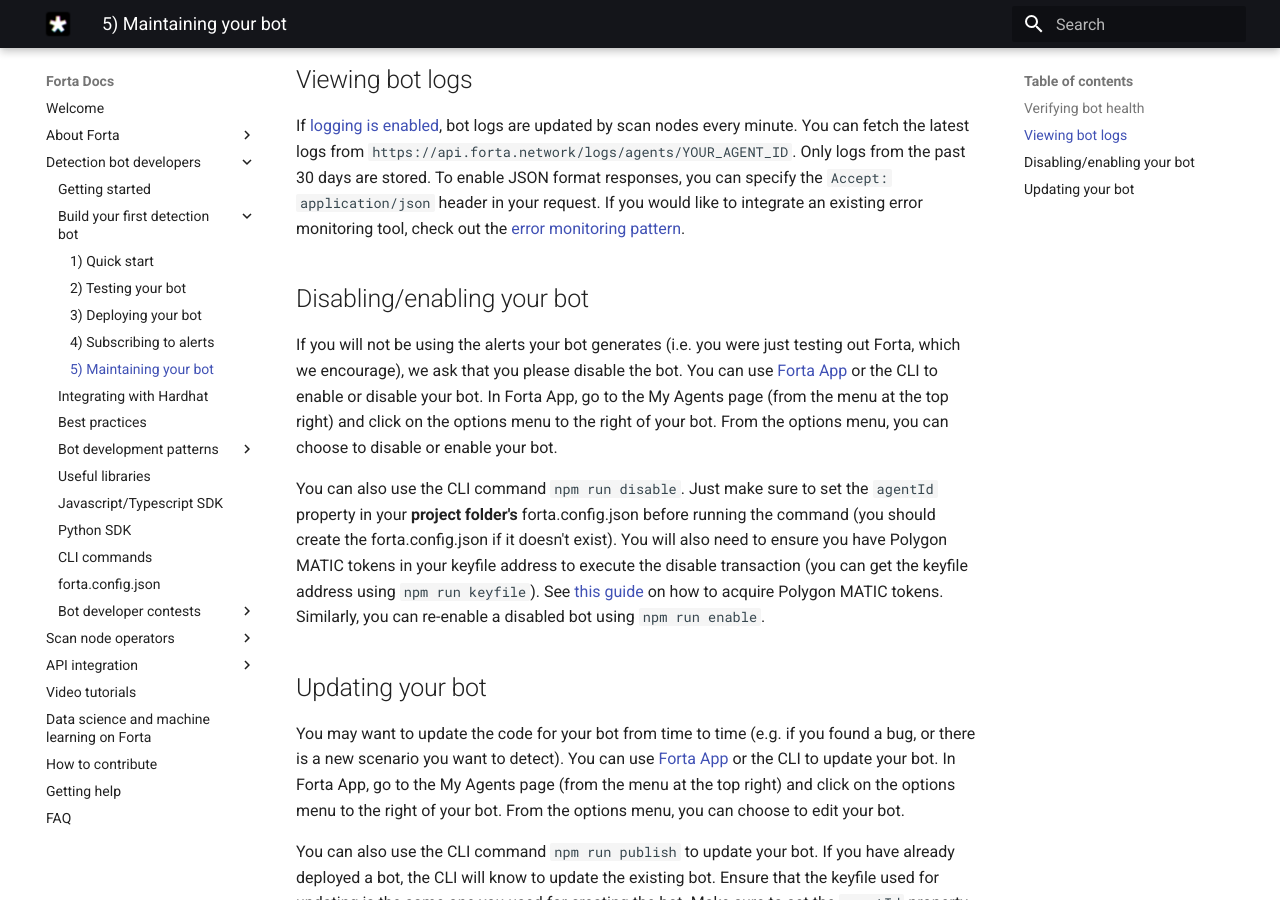
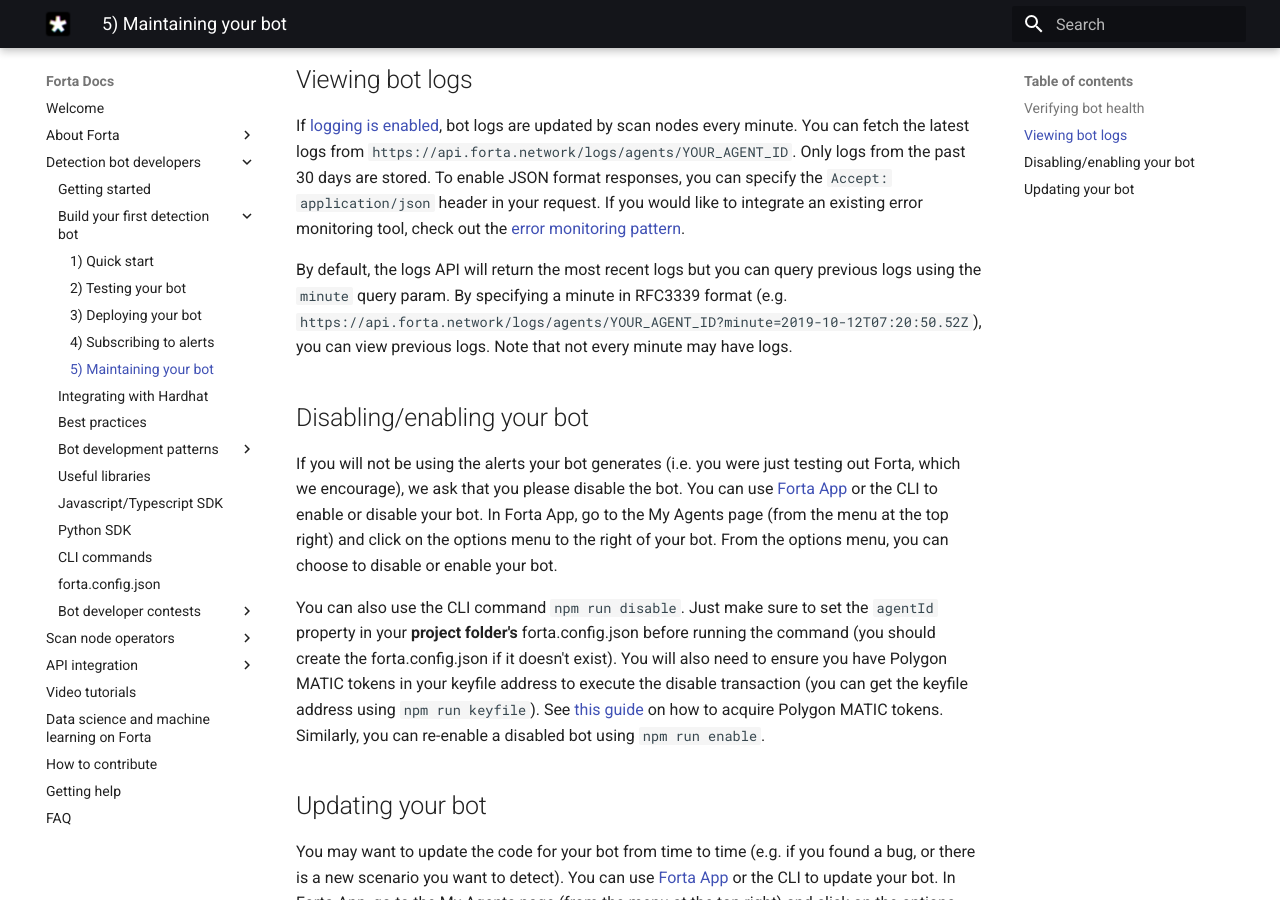
Before and after one commit to forta-network/docs, an MkDocs documentation site: the page built from docs/maintaining.md, in a window 1280 px wide and 900 px high, scrolled down 429 px. Built offline with MkDocs 1.6.1 and Material for MkDocs 9.7.7, drawn with Linux system fonts in a browser that asks for light colours.

Commit message:
remove contest link from landing; add minute query param

```diff
--- a/docs/maintaining.md
+++ b/docs/maintaining.md
@@ -9,6 +9,8 @@
 ## Viewing bot logs
 
 If [logging is enabled](deploying.md#enable-logging-optional), bot logs are updated by scan nodes every minute. You can fetch the latest logs from `https://api.forta.network/logs/agents/YOUR_AGENT_ID`. Only logs from the past 30 days are stored. To enable JSON format responses, you can specify the `Accept: application/json` header in your request. If you would like to integrate an existing error monitoring tool, check out the [error monitoring pattern](error-monitoring.md).
+
+By default, the logs API will return the most recent logs but you can query previous logs using the `minute` query param. By specifying a minute in RFC3339 format (e.g. `https://api.forta.network/logs/agents/YOUR_AGENT_ID?minute=2019-10-12T07:20:50.52Z`), you can view previous logs. Note that not every minute may have logs.
 
 ## Disabling/enabling your bot
 
```
Also changed, not shown: docs/index.md (+0 -2 lines).
